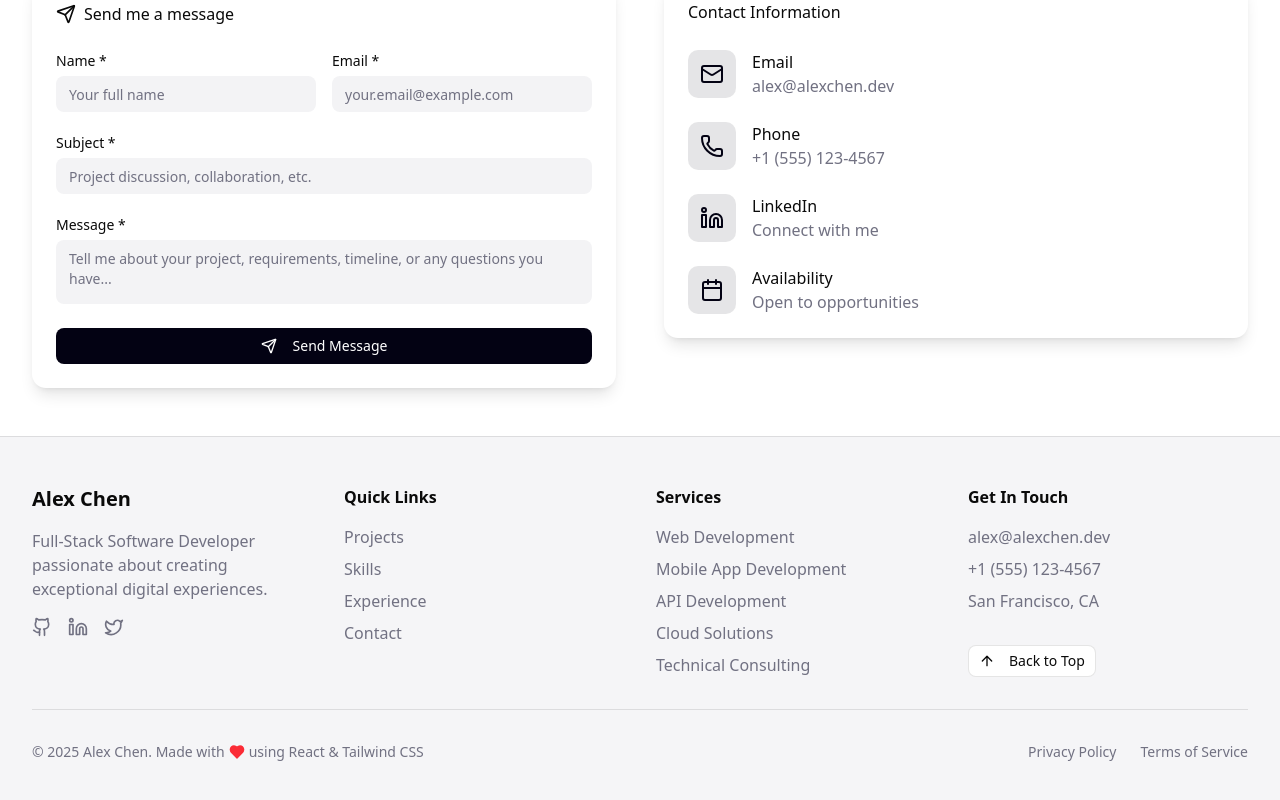
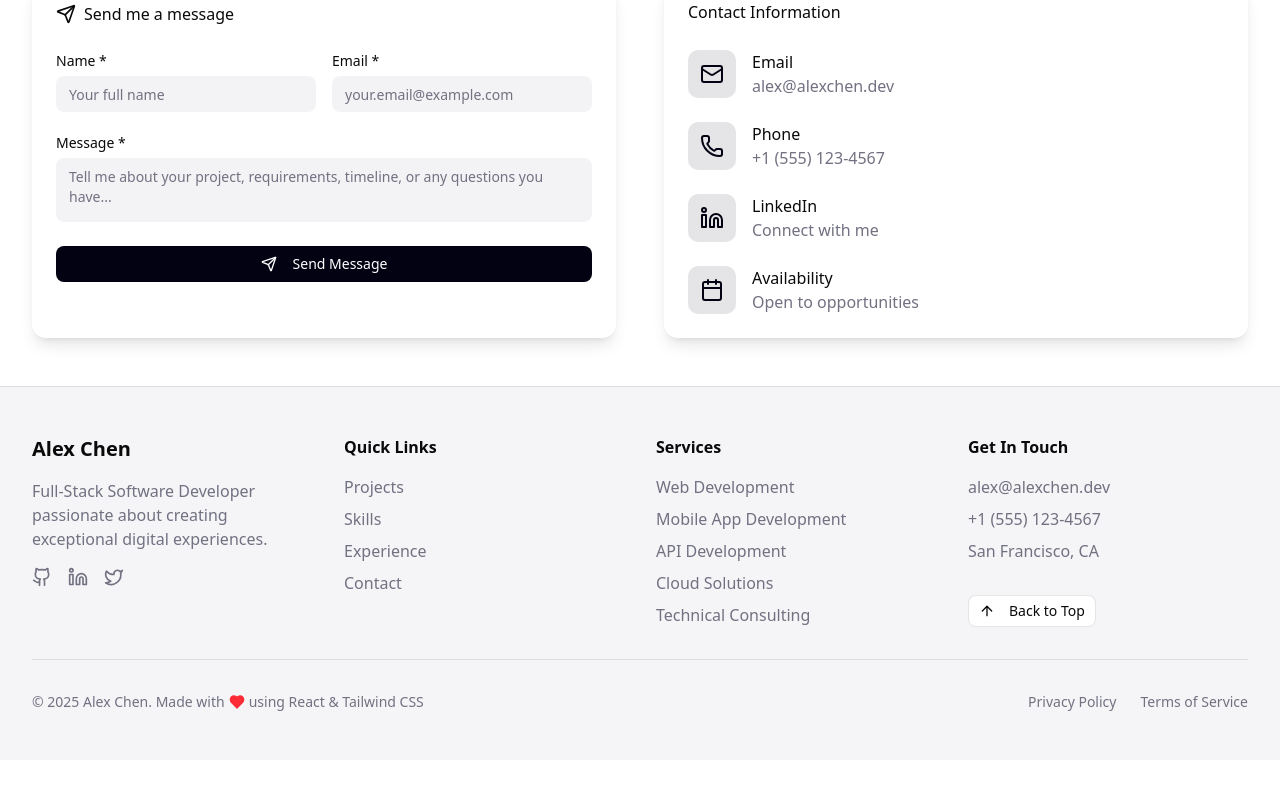
Before and after one commit to ramizik/my-website, a React (Vite) app: page / in a window 1280 px wide. Shown: the part 3319-4119 px from the top of the page. After the commit the page ends 4079 px from the top, so only its background shows below. Built offline with nearby package versions, Linux system fonts and the light colour scheme.

Commit message:
Remove Subject Field from Contact Form

```diff
--- a/src/components/ContactSection.tsx
+++ b/src/components/ContactSection.tsx
@@ -12,7 +12,6 @@ export default function ContactSection() {
   const [formData, setFormData] = useState({
     name: "",
     email: "",
-    subject: "",
     message: ""
   });
   const [isSubmitting, setIsSubmitting] = useState(false);
@@ -133,18 +132,6 @@ export default function ContactSection() {
                 </div>
 
                 <div className="space-y-2">
-                  <Label htmlFor="subject">Subject *</Label>
-                  <Input
-                    id="subject"
-                    name="subject"
-                    value={formData.subject}
-                    onChange={handleInputChange}
-                    placeholder="Project discussion, collaboration, etc."
-                    required
-                  />
-                </div>
-
-                <div className="space-y-2">
                   <Label htmlFor="message">Message *</Label>
                   <Textarea
                     id="message"
```
